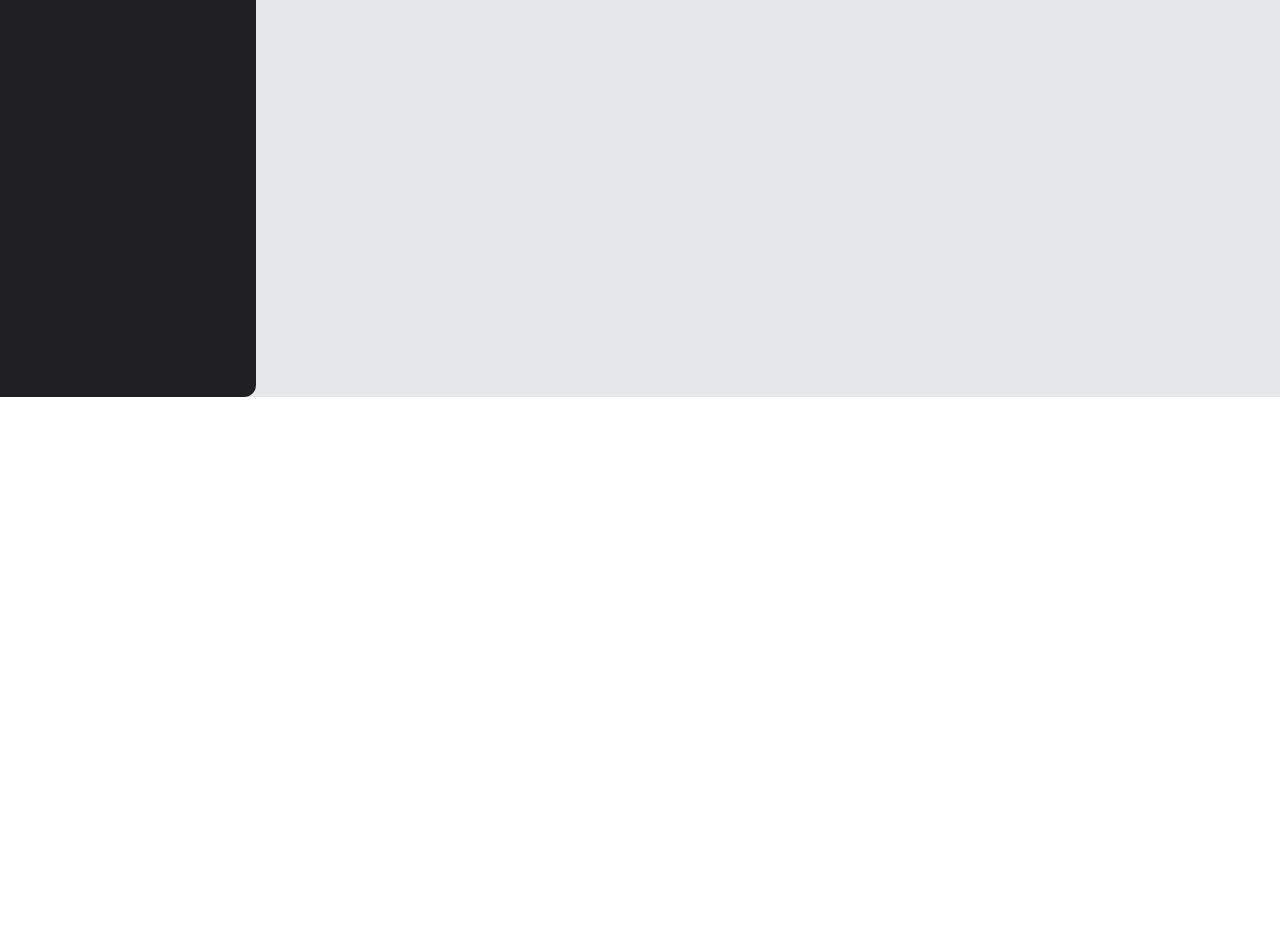
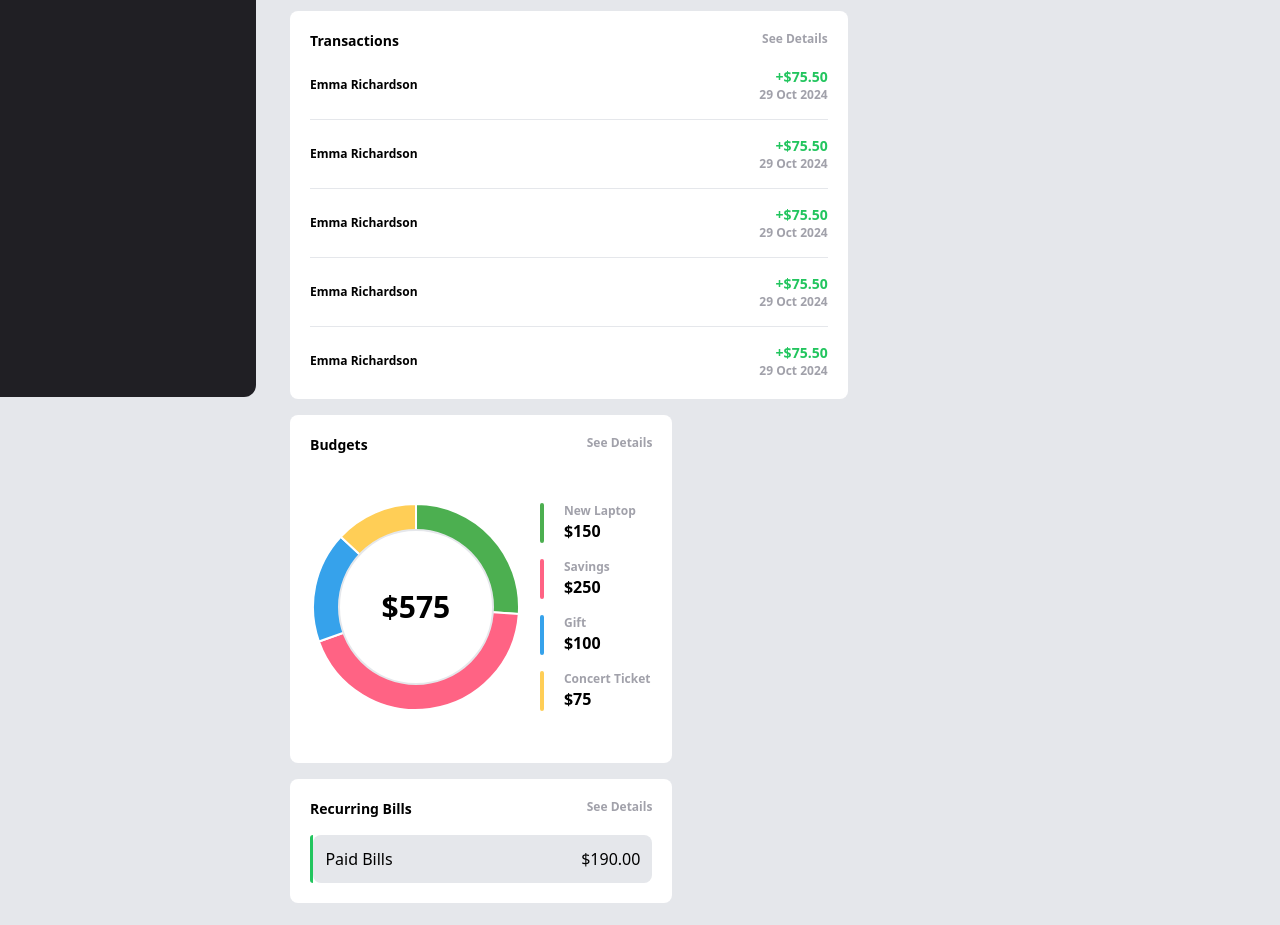
Before and after one commit to Samn1ce/Dashboard-react, a React (Vite) app in the folder finance/: page / in a window 1280 px wide. Shown: the part 403-1328 px from the top of the page. Before the commit the page ends 800 px from the top, so only its background shows below. Built offline with nearby package versions, Linux system fonts and the light colour scheme.

Commit message:
Leant Pie

```diff
--- a/finance/package.json
+++ b/finance/package.json
@@ -10,7 +10,9 @@
     "preview": "vite preview"
   },
   "dependencies": {
+    "chart.js": "^4.4.6",
     "react": "^18.3.1",
+    "react-chartjs-2": "^5.2.0",
     "react-dom": "^18.3.1",
     "react-router-dom": "^6.27.0"
   },
--- a/finance/src/App.jsx
+++ b/finance/src/App.jsx
@@ -6,9 +6,9 @@ function App() {
 
   return (
 
-      <div className="w-full h-screen flex gap-8 bg-gray-200">
+      <div className="w-full flex gap-8 bg-gray-200">
         {/* side nav */}
-        <div className="w-1/5 bg-tintDark rounded-r-xl py-5">
+        <div className="w-1/5 h-screen sticky top-0 bg-tintDark rounded-r-xl py-5">
           {/* title */}
           <h1 className="font-bold text-3xl mx-8 mb-10 text-zinc-300">FINANCE</h1>
           {/* nav buttons */}
--- a/finance/src/pages/Overview.jsx
+++ b/finance/src/pages/Overview.jsx
@@ -1,6 +1,38 @@
+import { NavLink } from "react-router-dom";
+import { Pie } from "react-chartjs-2";
+import { Chart as ChartJS, ArcElement, Tooltip, Legend } from "chart.js";
+
+ChartJS.register(ArcElement, Tooltip, Legend);
+
 function Overview() {
 
-    return(
+    // Pie chart data and options
+    const pieData = {
+        labels: ["New Laptop", "Savings", "Gift", "Concert Ticket"],
+        datasets: [
+            {
+                label: "Expenses",
+                data: [150, 250, 100, 75],
+                backgroundColor: ["#4CAF50", "#FF6384", "#36A2EB", "#FFCE56"],
+                hoverBackgroundColor: ["#45a049", "#ff5a5f", "#329ddf", "#ffbb33"],
+            },
+        ],
+    };
+
+    const pieOptions = {
+        responsive: true,
+        plugins: {
+            legend: {
+                display: false, // Hide the legend
+            },
+            tooltip: {
+                enabled: false, // Disable tooltips
+            },
+        },
+    };
+
+
+    return (
         <div className="w-full">
             {/* TITLE */}
             <h1 className="text-3xl my-8 font-bold">Overview</h1>
@@ -20,12 +52,16 @@ function Overview() {
                 </div>
             </div>
             {/* TABS OVERVIEW */}
-            <div className="w-full grid grid-cols-[7fr,5fr] gap-4 border-2 my-5">
-                <div className="p-5 grid gap-4 rounded-lg bg-white">
+            {/* grid-cols-[7fr,5fr] */}
+            <div className="w-full flex flex-wrap gap-4 border-2 my-5">
+                {/* LHS */}
+                <div className="w-7/12 flex flex-col gap-4">
+                    {/* POTS tab */}
+                    <div className="p-5 grid gap-4 rounded-lg h-44 bg-white">
                         <div className="flex justify-between">
                             <h3 className="text-sm font-bold">Pots</h3>
                             <div className="text-xs font-semibold text-zinc-400">
-                            <p>See Details</p>
+                                <NavLink to="/pots">See Details</NavLink>
                             </div>
                         </div>
                         <div className="flex gap-4 max-w-[500px]">
@@ -80,9 +116,111 @@ function Overview() {
                             </div>
                         </div>
                     </div>
+                    {/* TRANSACTION grid */}
+                    <div className="p-5 grid gap-4 rounded-lg bg-white">
+                        <div className="flex justify-between">
+                            <h3 className="text-sm font-bold">Transactions</h3>
+                            <div className="text-xs font-semibold text-zinc-400">
+                                <NavLink to="/transactions">See Details</NavLink>
+                            </div>
+                        </div>
+                        {/* TRANSACTION LIST */}
+                        <div className="flex justify-between items-center">
+                            <h6 className="text-xs font-bold">Emma Richardson</h6>
+                            <div className="text-right">
+                                <div className="text-sm font-bold text-green-500">+$75.50</div>
+                                <p className="text-xs font-semibold text-zinc-400">{new Date().toLocaleDateString('en-GB', { day: 'numeric', month: 'short', year: 'numeric' })}</p>
+                            </div>
+                        </div>
+                        <hr/>
+                        <div className="flex justify-between items-center">
+                            <h6 className="text-xs font-bold">Emma Richardson</h6>
+                            <div className="text-right">
+                                <div className="text-sm font-bold text-green-500">+$75.50</div>
+                                <p className="text-xs font-semibold text-zinc-400">{new Date().toLocaleDateString('en-GB', { day: 'numeric', month: 'short', year: 'numeric' })}</p>
+                            </div>
+                        </div>
+                        <hr/>
+                        <div className="flex justify-between items-center">
+                            <h6 className="text-xs font-bold">Emma Richardson</h6>
+                            <div className="text-right">
+                                <div className="text-sm font-bold text-green-500">+$75.50</div>
+                                <p className="text-xs font-semibold text-zinc-400">{new Date().toLocaleDateString('en-GB', { day: 'numeric', month: 'short', year: 'numeric' })}</p>
+                            </div>
+                        </div>
+                        <hr />
+                        <div className="flex justify-between items-center">
+                            <h6 className="text-xs font-bold">Emma Richardson</h6>
+                            <div className="text-right">
+                                <div className="text-sm font-bold text-green-500">+$75.50</div>
+                                <p className="text-xs font-semibold text-zinc-400">{new Date().toLocaleDateString('en-GB', { day: 'numeric', month: 'short', year: 'numeric' })}</p>
+                            </div>
+                        </div>
+                        <hr />
+                        <div className="flex justify-between items-center">
+                            <h6 className="text-xs font-bold">Emma Richardson</h6>
+                            <div className="text-right">
+                                <div className="text-sm font-bold text-green-500">+$75.50</div>
+                                <p className="text-xs font-semibold text-zinc-400">{new Date().toLocaleDateString('en-GB', { day: 'numeric', month: 'short', year: 'numeric' })}</p>
+                            </div>
+                        </div>
+                    </div>
+                </div>
+                {/* RHS */}
+                <div className="flex flex-col gap-4 w-2/5">
+                    {/* BUDGETS grid */}
+                    <div className="p-5 grid gap-4 rounded-lg bg-white">
+                        <div className="flex justify-between">
+                            <h3 className="text-sm font-bold">Budgets</h3>
+                            <div className="text-xs font-semibold text-zinc-400">
+                                <NavLink to="/budget">See Details</NavLink>
+                            </div>
+                        </div>
+                        {/* PIE CHART & LIST */}
+                        <div className="flex gap-4 max-w-[500px]">
+                            <div className="flex mx-auto justify-center my-8">
+                                {/* PIE CHART */}
+                                <div className="relative w-52 h-52">
+                                    <Pie data={pieData} options={pieOptions} />
+                                    <div className="text-3xl font-bold absolute inset-0 w-3/4 h-3/4 border-2 bg-white m-auto rounded-full flex justify-center items-center"> ${pieData.datasets[0].data.reduce((acc, value) => acc + value, 0)}</div>
+                                </div>
+                                {/* LIST */}
+                                <div className="grid gap-4">
+                                    {pieData.labels.map((label, index) => (
+                                        <div key={index} className="flex items-center justify-start">
+                                            <div
+                                                className="w-1 h-10 border-2 rounded-lg mx-5"
+                                                style={{ borderColor: pieData.datasets[0].backgroundColor[index] }}
+                                            ></div>
+                                            <div>
+                                                <p className="text-xs font-bold text-zinc-400">{label}</p>
+                                                <p className="text-base font-bold">${pieData.datasets[0].data[index]}</p>
+                                            </div>
+                                        </div>
+                                    ))}
+                                </div>
+                            </div>
+                        </div>
+                    </div>
+                    {/* RECURRING BILLS tab */}
+                    <div className="p-5 grid gap-4 rounded-lg bg-white">
+                        <div className="flex justify-between">
+                            <h3 className="text-sm font-bold">Recurring Bills</h3>
+                            <div className="text-xs font-semibold text-zinc-400">
+                                <NavLink to="/recurring-bills">See Details</NavLink>
+                            </div>
+                        </div>
                         {/*  */}
-                <div className="border-2 border-red-500">
-
+                        <div>
+                            <div className="flex w-full rounded-lg">
+                                <div className="bg-green-500 w-[1%] rounded-l-md z-10"></div>
+                                <div className="bg-gray-200 p-3 flex justify-between w-[99%] rounded-lg">
+                                    <p>Paid Bills</p>
+                                    <p>$190.00</p>
+                                </div>
+                            </div>
+                        </div>
+                    </div>
                 </div>
             </div>
         </div>
```
Also changed, not shown: 1 other file (tests, documents, lock files or other folders). Lines whose indentation alone changed are shown as unchanged.
